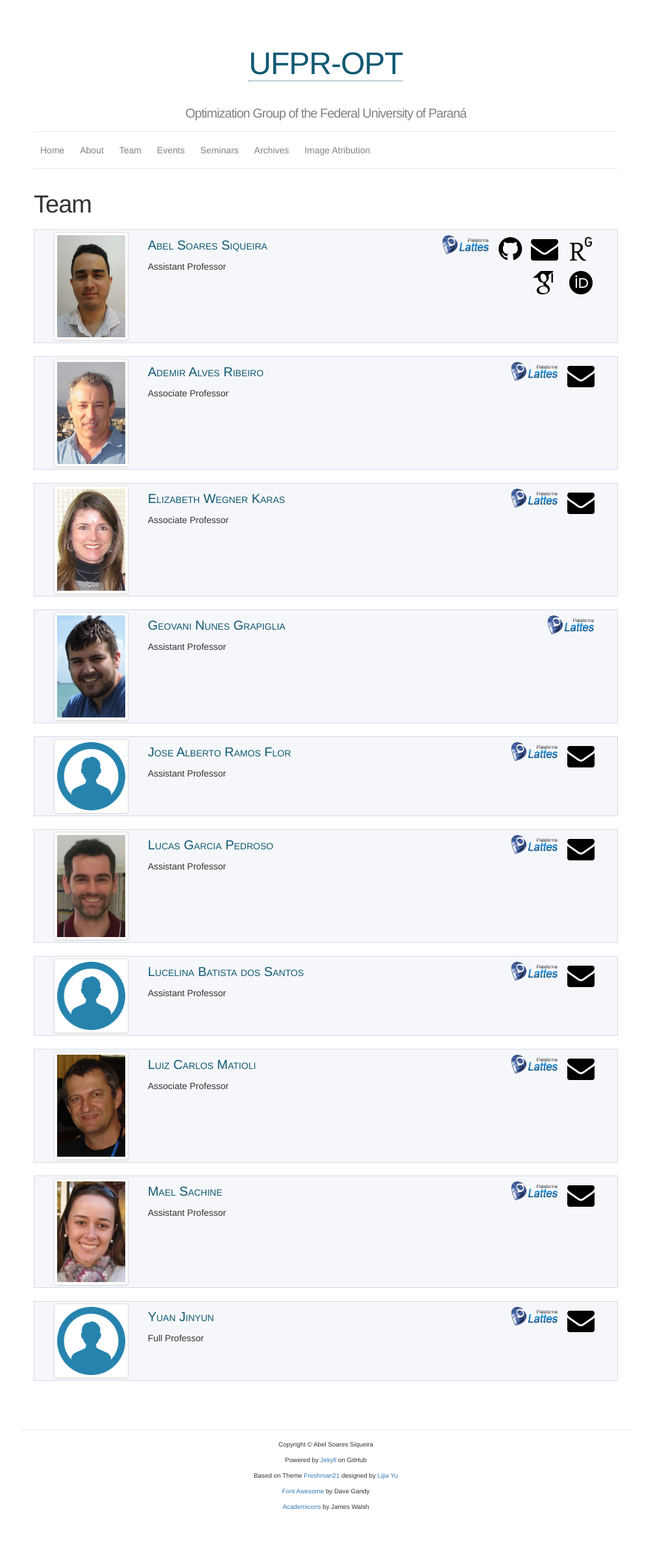
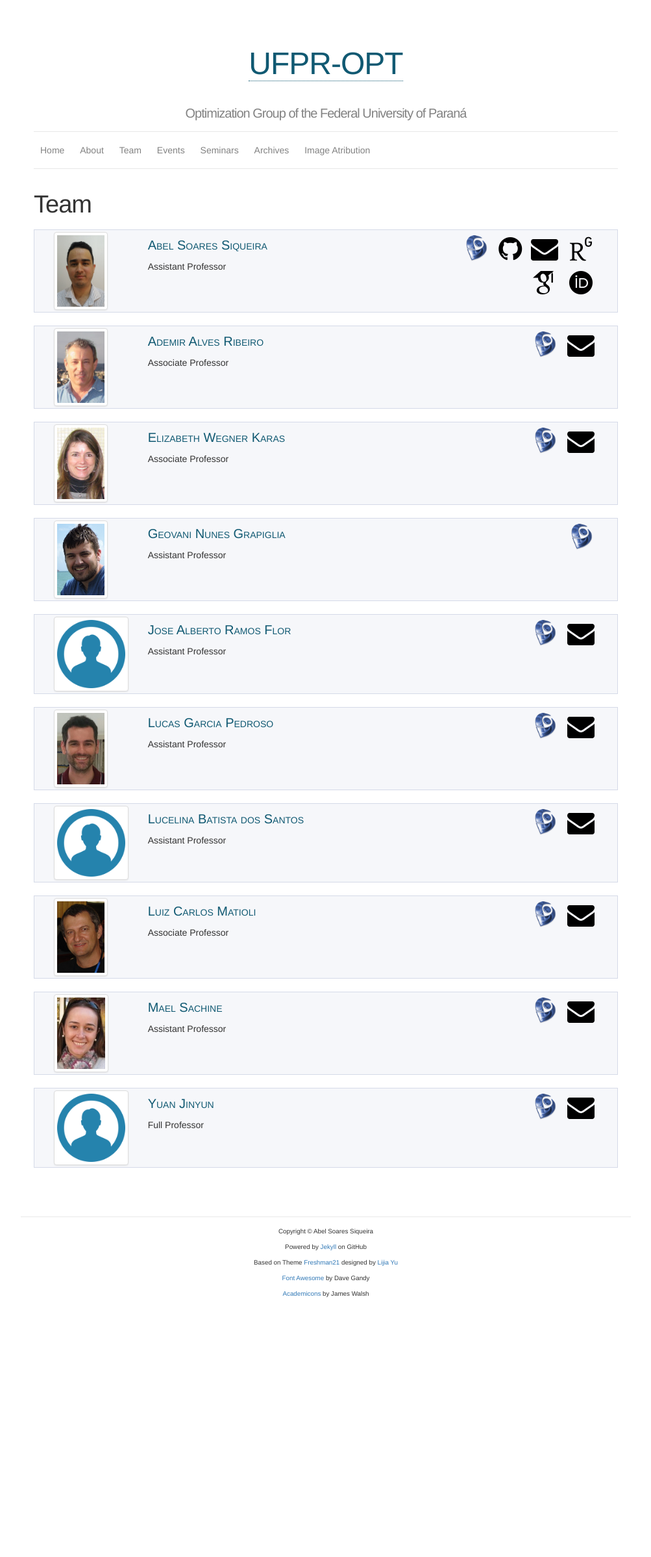
Before and after one commit to ufpr-pde/ufpr-opt.github.io, a Jekyll site: the page built from c_team.md, in a window 1280 px wide. Shown: the whole page at 65% size, without its empty margins (138-1141 px from the left). Built offline with Jekyll 4.4.1, drawn with Linux system fonts in a browser that asks for light colours; some web fonts are replaced; after the commit the page ends 2068 px from its top, so only the background shows below that.

Commit message:
Update photos

```diff
--- a/_layouts/team_member.html
+++ b/_layouts/team_member.html
@@ -25,7 +25,7 @@
 
   <div class="col-md-4">
     <!-- Photo -->
-    <img class="img-thumbnail img-responsive" src="{{ site.baseurl }}/images/{{
+    <img class="profile-img img-thumbnail img-responsive" src="{{ site.baseurl }}/images/{{
     tm.key }}.png">
 
     <hr>
--- a/_sass/_layout.scss
+++ b/_sass/_layout.scss
@@ -363,7 +363,7 @@
   }
   img {
     vertical-align: top;
-    height: 30px;
+    height: 40px;
     margin: 5px;
   }
   i {
@@ -371,16 +371,13 @@
   }
 }
 
+.profile-img {
+  width: 360px;
+}
+
 .photo {
   border: 1px solid $border-color;
-  height: 64px;
-}
-
-.atributions {
-  img {
-    max-height: 64px;
-    max-width: 128px;
-  }
+  max-height: 120px;
 }
 
 .hideContent {
--- a/c_team.md
+++ b/c_team.md
@@ -11,7 +11,7 @@
   <div class="col-xs-4 col-md-2">
   <div class="pull-left">
     {% if p.site %}<a href="{{ p.site }}">{% endif %}
-      <img class="img-responsive img-thumbnail" src="{{ site.baseurl }}/images/{{ p.key }}-sm.png" alt="{{ p.fullname }}">
+      <img class="photo img-thumbnail" src="{{ site.baseurl }}/images/{{ p.key }}.png" alt="{{ p.fullname }}">
     {% if p.site %}</a>{% endif %}
   </div>
   </div>
@@ -22,7 +22,7 @@
 
   <div class="col-xs-4 text-right team-info-logo">
     <a href="{{ p.lattes }}">
-      <img src="{{ site.baseurl }}/images/lattes.png" alt="Lattes">
+      <img src="{{ site.baseurl }}/images/lattes.png" alt="Lattes" title="Lattes">
     </a>
     {% if p.github %}
     <a href="http://github.com/{{ p.github }}">
```
Also changed, not shown: images/abelsiqueira-sm.png (deleted), images/ademirribeiro-sm.png (deleted), images/albertoramos-sm.png (deleted), images/elizabethkaras-sm.png (deleted), images/geovanigrapiglia-sm.png (deleted), images/lattes.png, images/lucaspedroso-sm.png (deleted), images/lucelinasantos-sm.png (deleted), images/luizmatioli-sm.png (deleted), images/maelsachine-sm.png (deleted), images/yuanjinyun-sm.png (deleted).
